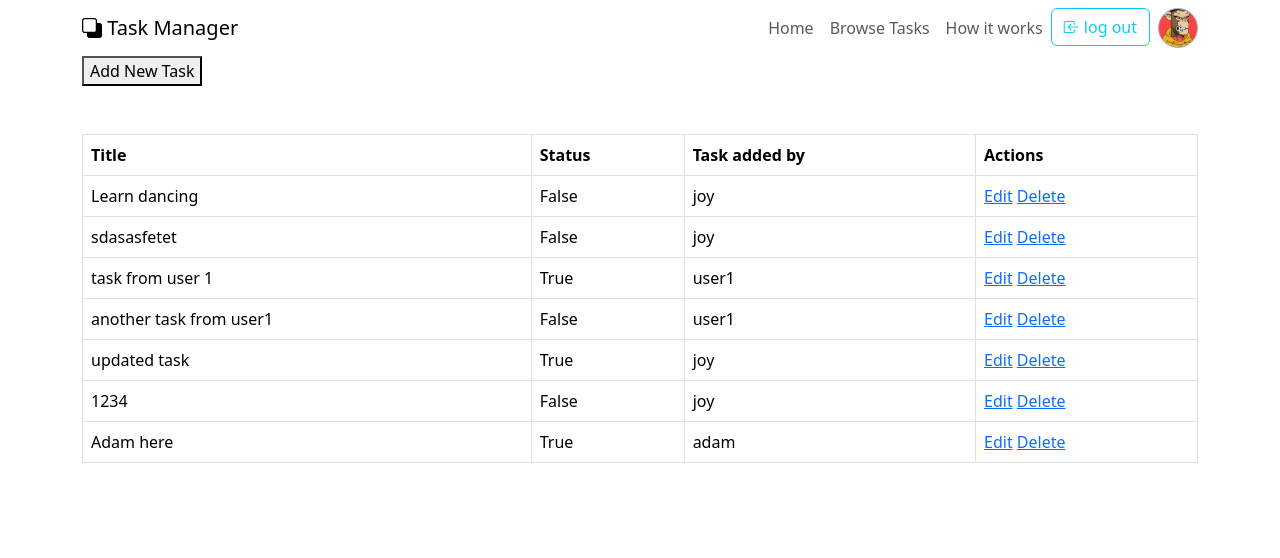
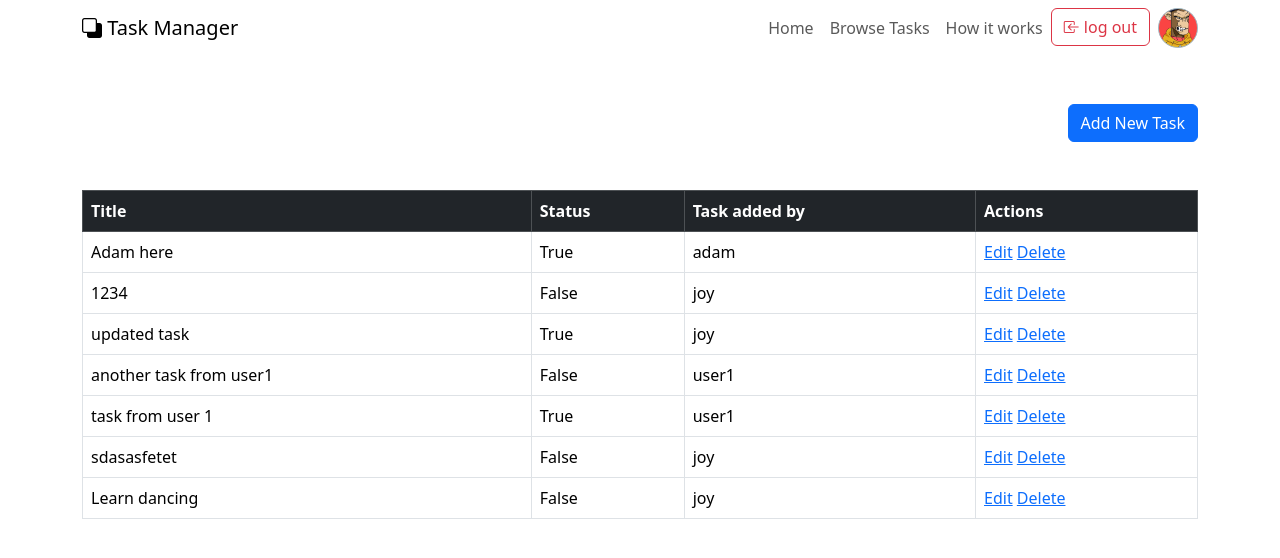
Before and after one commit to joy-ahmed/djtask, a Django app: page /all-tasks/ in a window 1280 px wide. Shown: the top 558 px of the page. Run offline with Django 4.2, Linux system fonts and the light colour scheme; a user stored in the database is signed in; data comes from the database, SQL or seed files in the repository; both versions use the stored data as it was after the commit.

Commit message:
fixed some bugs🪲

```diff
--- a/taskList_app/models.py
+++ b/taskList_app/models.py
@@ -22,3 +22,6 @@ class TaskList(models.Model):
 
     def __str__(self):
         return self.title
+
+    class Meta:
+        ordering = ["-id"]
--- a/taskList_app/templates/navbar.html
+++ b/taskList_app/templates/navbar.html
@@ -42,7 +42,7 @@
                   </li>
                   {% else %}
                   <li class="nav-item">
-                    <a class="btn btn-outline-info me-2 " href="{% url "logout" %}"><i class="bi bi-box-arrow-in-left"></i> log out</a>
+                    <a class="btn btn-outline-danger me-2 " href="{% url "logout" %}"><i class="bi bi-box-arrow-in-left"></i> log out</a>
                 </li>
 
                 {% endif %}
--- a/taskList_app/templates/tasklist.html
+++ b/taskList_app/templates/tasklist.html
@@ -19,12 +19,12 @@
             {% endfor %}
         {% endif %}
 
-        <div class="mb-5 d-flex text-end ">
-            <button data-bs-toggle="modal" data-bs-target="#addtaskModal">Add New Task</button>
+        <div class="mb-5 d-flex justify-content-end ">
+            <button class="btn btn-primary mt-5" data-bs-toggle="modal" data-bs-target="#addtaskModal">Add New Task</button>
         </div>
         <table class="table table-bordered ">
             <thead>
-                <tr>
+                <tr class="table-dark">
                     <th>Title</th>
                     <th>Status</th>
                     <th>Task added by</th>
@@ -47,8 +47,8 @@
         </table>
 
         <!-- Modal -->
-        <div class="modal fade" id="addtaskModal" data-bs-keyboard="false" tabindex="-1" aria-labelledby="staticBackdropLabel" aria-hidden="true">
-            <div class="modal-dialog modal-dialog-centered">
+        <div class="modal fade" id="addtaskModal" data-bs-backdrop="static" data-bs-keyboard="false" tabindex="-1" aria-labelledby="staticBackdropLabel" aria-hidden="true">
+            <div class="modal-dialog modal-lg modal-dialog-centered">
             <div class="modal-content">
                 <div class="modal-header">
                     <h1 class="modal-title fs-5" id="staticBackdropLabel">Add New Task</h1>
@@ -74,7 +74,7 @@
                         </div>
 
                         <div class="modal-footer">
-                            <button type="button" class="btn btn-secondary" data-dismiss="modal">Cancel</button>
+                            <button type="button" class="btn btn-secondary" data-bs-dismiss="modal">Cancel</button>
                             <button type="submit" class="btn btn-success">Add Task</button>
                         </div>
                     </form>
@@ -107,6 +107,7 @@
                                 <input type="checkbox" class="form-check-input" id="editDone{{ forloop.counter }}" name="done" {% if task.done %}checked{% endif %}>
                                 <label for="editDone{{ forloop.counter }}">Mark as Done</label>
                             </div>
+                            <input type="hidden" name="user" value="{{ task.user.id }}">
                             <div class="modal-footer">
                                 <button type="button" class="btn btn-secondary" data-bs-dismiss="modal">Cancel</button>
                                 <button type="submit" class="btn btn-primary">Save Changes</button>
--- a/taskList_app/views.py
+++ b/taskList_app/views.py
@@ -125,6 +125,28 @@ def deleteTask(request, task_id):
     else:
         return redirect('login')
 
+
+
 def editTask(request, task_id):
-    task = TaskList.objects.get(id = task_id)
+    if request.user.is_authenticated:
+        task = TaskList.objects.get(id=task_id)
+        if task.user == request.user or request.user.is_superuser:
+            if request.method == 'POST':
+                title = request.POST.get('title')
+                done = request.POST.get('done')
+                user_id = request.POST.get('user')
+                user = User.objects.get(pk=user_id)
+                if done == 'on':
+                    done = True
+                else:
+                    done = False
+
+                task.title = title
+                task.done = done
+                task.user = user
+                task.save()
+                return redirect('all-task')
+        else:
+            messages.error(request, "You are not authorized for this action.")
+
     return redirect('all-task')
```
Also changed, not shown: taskList_app/templates/signup.html (+9 -5 lines), db.sqlite3, static/avatar/adam.png (added), static/img/bg.png (added), static/img/sign_up.png (deleted), static/img/wave.png (added).
